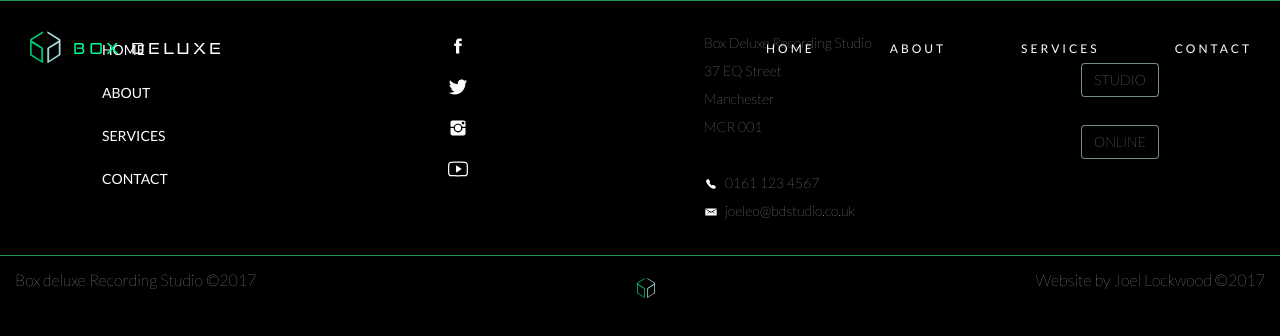
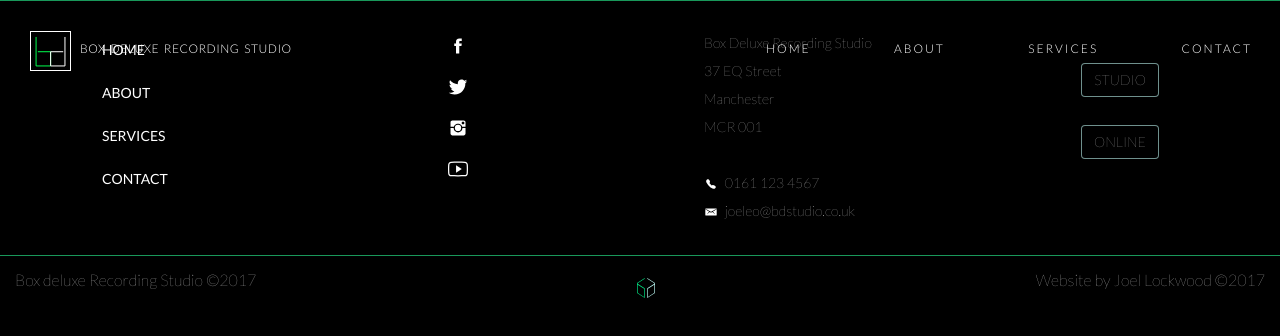
Before and after one commit to joeleo1/stream_one_project, a website: page index.html in a window 1280 px wide. Drawn offline with nearby package versions, Linux system fonts and the light colour scheme; some packages are replaced by stand-ins of ours.

Commit message:
minor tweaks to header

```diff
--- a/css/main.css
+++ b/css/main.css
@@ -6,6 +6,10 @@ html, body {
   height: auto;
   background-color: #000;
   overflow-x: hidden;
+}
+
+ a:hover, a:active, a:visited, a:focus {
+    text-decoration:none;
 }
 
 /* -------------------- HEADER/NAV STYLES --------------------  */
@@ -27,11 +31,20 @@ html, body {
   margin-left: 10px;
 }
 
-#logo {
-  height: 32px;
+#logoBox h2 {
+  color: #fff;
+  margin-top: -30px;
+  font-size: 12px;
+  font-weight: 300;
+  margin-left: 50px;
+  letter-spacing: .5px;
+  word-spacing: 2px;
+  display: none;
 }
 
-
+#logo {
+  height: 40px;
+}
 
 #burger {
   display: block;
@@ -130,10 +143,11 @@ html, body {
   text-align: center;
   margin-top: 1em;
   font-weight: 400;
+  word-spacing: 3px;
 }
 
 .hh_text_one p {
-  font-weight: 300;
+  font-weight: 00;
   font-size: 16px;
 }
 
@@ -445,7 +459,7 @@ html, body {
     z-index: 1;
     width: 100%;
     font-family: "Lato", Helvetica, Arial, Lucida, sans-serif;
-    letter-spacing: 3px;
+    letter-spacing: 2px;
     padding: 15px 20px;
     display: flex;
     justify-content: space-between;
@@ -453,11 +467,14 @@ html, body {
   }
 
   #logoBox {
-    max-width: 280px;
+    max-width: 360px;
+  }
+
+  #logoBox h2 {
+    display: block;
   }
 
   #logo {
-    height: 32px;
     margin-top: 1em;
   }
 
@@ -477,6 +494,7 @@ html, body {
   .dropdown a {
     color: #fff;
     font-size: 12px;
+    font-weight: 300;
     margin: 0 10px 10px 10px;;
   }
 
@@ -488,6 +506,7 @@ html, body {
     content: '';
     display: block;
     margin-top: 10px;
+    margin-left: 3px;
     width: 0;
     height: 1px;
     background: #00FF93;
--- a/partials/header.html
+++ b/partials/header.html
@@ -1,7 +1,7 @@
 <header class="headerMain">
 
   <div id="logoBox">
-    <a href="/"><img id="logo" src="content/images/logoText.svg" alt="logo"></a> <!-- LOGO -->
+    <a href="/"><img id="logo" src="content/images/bd.svg" alt="logo"><h2>BOX DELUXE RECORDING STUDIO</h2></a> <!-- LOGO -->
   </div>
 
 
```
Also changed, not shown: content/images/Group 1.svg (added), content/images/bd.svg (added), 1 other file.
